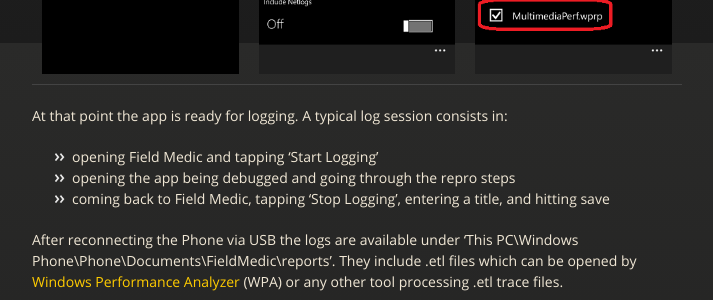
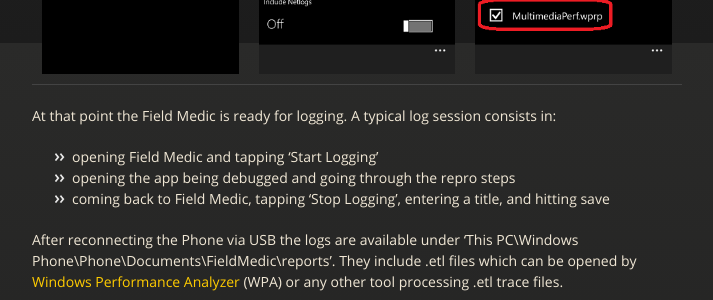
Before and after one commit to mmaitre314/mmaitre314.github.io, a Jekyll site: the page built from _posts/2014-12-01-field-medic-custom-logging.md, in a window 1280 px wide. Shown: the part 857-1157 px from the top of the page, without its empty margins (283-996 px from the left). Built offline with Jekyll 4.4.1, drawn with Linux system fonts in a browser that asks for light colours; nearby versions of some CDN libraries; comment, search, counter and statistics services are not loaded.

Commit message:
Fix typo

```diff
--- a/_posts/2014-12-01-field-medic-custom-logging.md
+++ b/_posts/2014-12-01-field-medic-custom-logging.md
@@ -14,7 +14,7 @@
 
 <img src="{{ site.url }}/images/2014-12-01-FieldMedic-Main.png" alt="Main" style="width: 200px;"/>|<img src="{{ site.url }}/images/2014-12-01-FieldMedic-Advanced.png" alt="Advanced" style="width: 200px;"/>|<img src="{{ site.url }}/images/2014-12-01-FieldMedic-Categories.png" alt="Categories" style="width: 200px;"/>
 
-At that point the app is ready for logging. A typical log session consists in:
+At that point the Field Medic is ready for logging. A typical log session consists in:
 
 - opening Field Medic and tapping 'Start Logging'
 - opening the app being debugged and going through the repro steps
```
